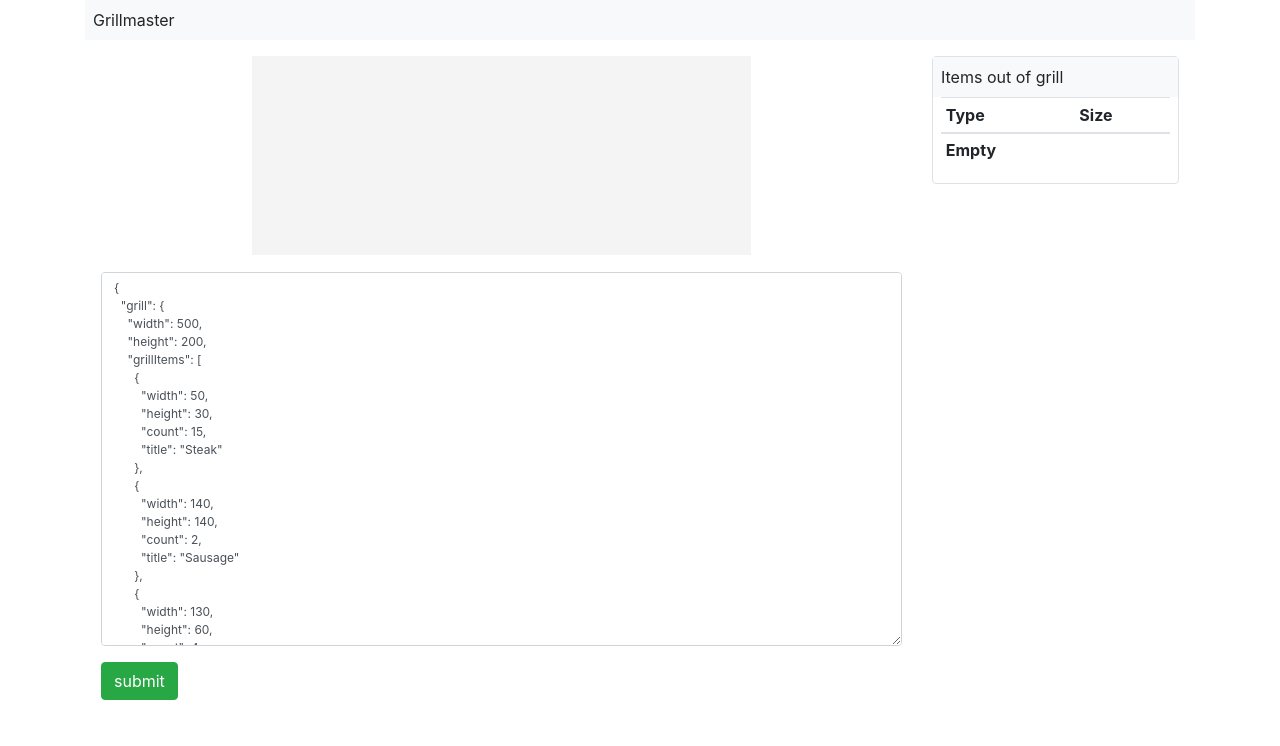
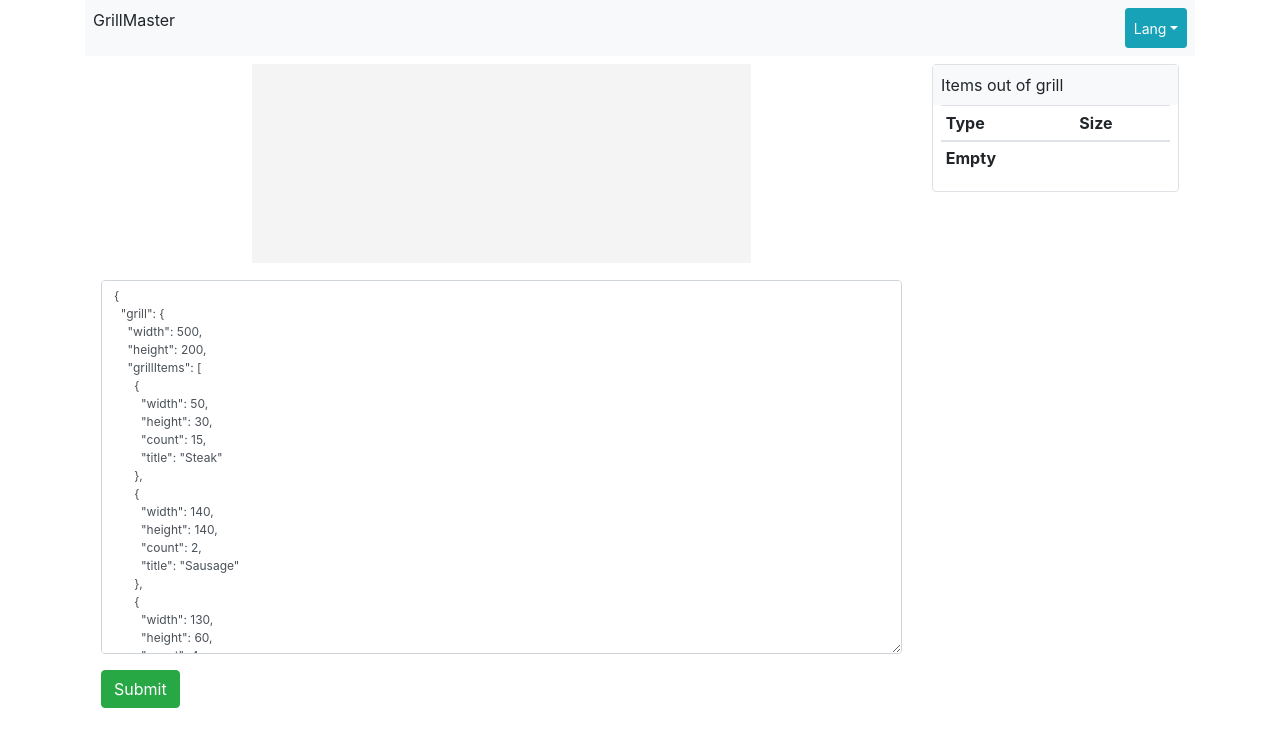
Before and after one commit to KoVaL0/Grillmaster, a Next.js app: page / in a window 1280 px wide. Shown: the top 746 px of the page. Built offline with nearby package versions, Linux system fonts and the light colour scheme.

Commit message:
Install react-i18-next and refactor code

```diff
--- /dev/null
+++ b/components/ButtonSelectLang.js
@@ -0,0 +1,43 @@
+import React from 'react';
+import { useTranslation } from 'react-i18next';
+import { toast } from 'react-toastify';
+
+const ButtonSelectLang = ({ show, setShow }) => {
+  const { t, i18n } = useTranslation();
+  const handlerBlur = () => {
+    setTimeout(() => {
+      setShow(false);
+    }, 100);
+  };
+
+  const handlerSelectLang = (lang) => {
+    i18n.changeLanguage(lang);
+    toast.success(t('Toast success'));
+  };
+
+  return (
+    <div className="btn-group p-2" role="group">
+      <button
+        id="btnGroupDrop1"
+        type="button"
+        className={`btn btn-sm btn-info dropdown-toggle ${show ? 'show' : null}`}
+        data-bs-toggle="dropdown"
+        aria-expanded={show}
+        onClick={() => setShow(!show)}
+        onBlur={() => handlerBlur()}
+      >
+        {t('Button language')}
+      </button>
+      <ul className={`dropdown-menu ${show ? 'show' : null}`} aria-labelledby="btnGroupDrop1">
+        <li>
+          <button type="button" className="dropdown-item" onClick={() => handlerSelectLang('en')}>English</button>
+        </li>
+        <li>
+          <button type="button" className="dropdown-item" onClick={() => handlerSelectLang('ru')}>Русский</button>
+        </li>
+      </ul>
+    </div>
+  );
+};
+
+export default ButtonSelectLang;
--- a/components/Header.js
+++ b/components/Header.js
@@ -1,11 +1,17 @@
-import React from 'react';
+import React, { useState } from 'react';
+import ButtonSelectLang from '@components/ButtonSelectLang';
 
-const Header = ({ title }) => (
-  <header className="bg-light">
-    <p className="p-2">
-      {title}
-    </p>
-  </header>
-);
+const Header = ({ title }) => {
+  const [show, setShow] = useState(false);
+
+  return (
+    <header className="bg-light d-flex justify-content-between mb-2">
+      <p className="p-2">
+        {title}
+      </p>
+      <ButtonSelectLang show={show} setShow={setShow} />
+    </header>
+  );
+};
 
 export default Header;
--- a/components/InputForm.js
+++ b/components/InputForm.js
@@ -1,8 +1,11 @@
 import React from 'react';
+import { useTranslation } from 'react-i18next';
 
 const InputForm = ({
   handlerSubmit, data, setData, loading,
-}) => (
+}) => {
+  const { t } = useTranslation();
+  return (
     <form onSubmit={(e) => handlerSubmit(e)}>
       <div className="form-group">
         <textarea
@@ -16,9 +19,10 @@ const InputForm = ({
         disabled={loading}
         type="submit"
         className="btn btn-success"
-      value={loading ? 'loading...' : 'submit'}
+        value={loading ? t('Button loading') : t('Button submit')}
       />
     </form>
   );
+};
 
 export default InputForm;
--- a/components/TableOutItems.js
+++ b/components/TableOutItems.js
@@ -1,16 +1,19 @@
 import React from 'react';
+import { useTranslation } from 'react-i18next';
 
-const TableOutItems = ({ outItems }) => (
+const TableOutItems = ({ outItems }) => {
+  const { t } = useTranslation();
+  return (
     <div className="border rounded">
       <p className="bg-light p-2 m-0">
-      Items out of grill
+        {t('Items out')}
       </p>
       <div className="px-2">
         <table className="table table-sm">
           <thead>
             <tr>
-            <th scope="col">Type</th>
-            <th scope="col">Size</th>
+              <th scope="col">{t('Type item')}</th>
+              <th scope="col">{t('Size item')}</th>
             </tr>
           </thead>
           <tbody>
@@ -27,7 +30,7 @@ const TableOutItems = ({ outItems }) => (
             ) : (
               <tr>
                 <th>
-                Empty
+                  {t('Empty item')}
                 </th>
               </tr>
             )
@@ -37,5 +40,6 @@ const TableOutItems = ({ outItems }) => (
       </div>
     </div>
   );
+};
 
 export default TableOutItems;
--- /dev/null
+++ b/helper/index.js
@@ -0,0 +1,16 @@
+export default class Rect {
+  constructor(x, y, w, h) {
+    this.x = x;
+    this.y = y;
+    this.w = w;
+    this.h = h;
+  }
+
+  sameSizeAs(other) {
+    return this.w === other.w && this.h === other.h;
+  }
+
+  fitsIn(outer) {
+    return outer.w >= this.w && outer.h >= this.h;
+  }
+}
--- /dev/null
+++ b/i18n.js
@@ -0,0 +1,46 @@
+import i18n from 'i18next';
+import { initReactI18next } from 'react-i18next';
+
+const resources = {
+  en: {
+    translation: {
+      'Header title': 'GrillMaster',
+      'Button language': 'Lang',
+      'Button submit': 'Submit',
+      'Button loading': 'loading...',
+      'Items out': 'Items out of grill',
+      'Type item': 'Type',
+      'Size item': 'Size',
+      'Empty item': 'Empty',
+      'Toast success': 'Success!',
+    },
+  },
+  ru: {
+    translation: {
+      'Header title': 'МастерГриль',
+      'Button language': 'Язык',
+      'Button submit': 'Отправить',
+      'Button loading': 'Загрузка...',
+      'Items out': 'Предметы не в гриле',
+      'Type item': 'Тип',
+      'Size item': 'Размер',
+      'Empty item': 'Пусто',
+      'Toast success': 'Успех!',
+    },
+  },
+};
+
+i18n
+  .use(initReactI18next)
+  .init({
+    resources,
+    lng: 'en',
+
+    keySeparator: false,
+
+    interpolation: {
+      escapeValue: false,
+    },
+  });
+
+export default i18n;
--- a/package.json
+++ b/package.json
@@ -10,10 +10,12 @@
   "dependencies": {
     "bootstrap": "^4.6.0",
     "eslint-plugin-jsx-a11y": "^6.4.1",
+    "i18next": "^20.2.2",
     "next": "^10.0.0",
     "prop-types": "^15.7.2",
     "react": "17.0.1",
     "react-dom": "17.0.1",
+    "react-i18next": "^11.8.15",
     "react-redux": "^7.2.4",
     "react-toastify": "^7.0.4",
     "redux": "^4.1.0",
@@ -25,6 +27,8 @@
     "babel-eslint": "^10.1.0",
     "eslint": "^7.25.0",
     "eslint-config-airbnb": "^18.2.1",
+    "eslint-import-resolver-alias": "^1.1.2",
+    "eslint-plugin-import": "^2.22.1",
     "eslint-plugin-react": "^7.23.2",
     "eslint-plugin-react-hooks": "^4.2.0"
   }
--- a/pages/_app.js
+++ b/pages/_app.js
@@ -2,7 +2,8 @@ import React from 'react';
 import '../index.css';
 import 'bootstrap/dist/css/bootstrap.min.css';
 import { Provider } from 'react-redux';
-import useStore from '../redux/store';
+import useStore from '@redux/store';
+import '../i18n';
 
 export default function App({ Component, pageProps }) {
   const store = useStore(pageProps.initialReduxState);
--- a/pages/api/placingItems.js
+++ b/pages/api/placingItems.js
@@ -1,19 +1,7 @@
-function Rect(x, y, w, h) {
-  this.x = x;
-  this.y = y;
-  this.w = w;
-  this.h = h;
-}
+import Rect from '../../helper/index';
 
-Rect.prototype.same_size_as = function (other) {
-  return this.w === other.w && this.h === other.h;
-};
-
-Rect.prototype.fits_in = function (outer) {
-  return outer.w >= this.w && outer.h >= this.h;
-};
-
-function Node() {
+class Node {
+  constructor() {
     this.rect = null;
     this.filled = false;
     this.maxY = 0;
@@ -21,8 +9,24 @@ function Node() {
     this.x = 0;
   }
 
-Node.prototype.insert_rect = function (rect, prevRect) {
+  insertRect(rect, prevRect) {
     let newRect = new Rect(0, 0, rect.w, rect.h);
+
+    if (this.filled) return null;
+
+    if (!newRect.fitsIn(this.rect)) {
+      return null;
+    }
+
+    if (newRect.sameSizeAs(this.rect)) {
+      this.filled = true;
+      return this;
+    }
+
+    if (newRect.h > this.maxY) {
+      this.maxY = newRect.h;
+    }
+
     const findSpace = () => {
       if (this.rect.w - this.x >= newRect.w) {
         newRect.x = this.x;
@@ -38,19 +42,6 @@ Node.prototype.insert_rect = function (rect, prevRect) {
       } else newRect = null;
     };
 
-  if (this.filled) return null;
-
-  if (!newRect.fits_in(this.rect)) { return null; }
-
-  if (newRect.same_size_as(this.rect)) {
-    this.filled = true;
-    return this;
-  }
-
-  if (newRect.h > this.maxY) {
-    this.maxY = newRect.h;
-  }
-
     if (prevRect) {
       findSpace();
     } else if (this.x !== 0 && this.y !== 0) {
@@ -63,7 +54,8 @@ Node.prototype.insert_rect = function (rect, prevRect) {
     }
 
     return newRect;
-};
+  }
+}
 
 export default function placingItems(req, res) {
   const { grill } = JSON.parse(req.body);
@@ -71,8 +63,6 @@ export default function placingItems(req, res) {
   const Bag = [];
   const outBag = [];
   let node;
-
-  // creating list grill all items
   grill.grillItems.forEach((item) => {
     for (let i = 0; i < item.count; i += 1) {
       items.push(item);
@@ -86,7 +76,7 @@ export default function placingItems(req, res) {
 
   items.forEach((item, id) => {
     const rect = new Rect(0, 0, item.width, item.height);
-    node = startNode.insert_rect(rect, node);
+    node = startNode.insertRect(rect, node);
     if (node) {
       Bag.push({
         ...item, x: node.x, y: node.y, id,
--- a/pages/index.js
+++ b/pages/index.js
@@ -8,11 +8,13 @@ import Header from '@components/Header';
 import { placingItems, setNewData } from '@redux/actions';
 import { ToastContainer } from 'react-toastify';
 import 'react-toastify/dist/ReactToastify.css';
+import { useTranslation } from 'react-i18next';
 
 export default function Home() {
   const [data, setData] = useState(JSON.stringify(sampleDate, null, 2));
   const dispatch = useDispatch();
   const state = useSelector((store) => store.data);
+  const { t } = useTranslation();
 
   function handlerSubmit(e) {
     e.preventDefault();
@@ -22,7 +24,7 @@ export default function Home() {
 
   return (
     <div className="container">
-      <Header title="Grillmaster" />
+      <Header title={t('Header title')} />
       <div className="row px-3">
         <div className="col">
           <div className="d-flex mb-3 justify-content-center">
@@ -46,7 +48,6 @@ export default function Home() {
         autoClose={2000}
         hideProgressBar={false}
         closeOnClick
-        draggable
       />
     </div>
   );
--- a/redux/actions.js
+++ b/redux/actions.js
@@ -1,9 +1,7 @@
 import { createActions } from 'redux-actions';
 import { toast } from 'react-toastify';
 
-export const {
-  setNewData, itemsIsLoading, addCalcResult, setError,
-} = createActions({
+export const { setNewData, itemsIsLoading, addCalcResult } = createActions({
   SET_NEW_DATA: (data) => data,
   ITEMS_IS_LOADING: (bool) => bool,
   ADD_CALC_RESULT: (data) => ({ ...data }),
@@ -22,7 +20,7 @@ export const placingItems = (url, payload) => async (dispatch) => {
     const data = await res.json();
     dispatch(addCalcResult(data));
     dispatch(itemsIsLoading(false));
-    toast.success('Success!');
+    toast.success(('Success!'));
   } catch (e) {
     toast.error('Error fetch');
   }
--- a/redux/reducers.js
+++ b/redux/reducers.js
@@ -1,6 +1,11 @@
 import { combineReducers } from 'redux';
 import { handleActions } from 'redux-actions';
 import sampleData from '@public/sample-data.json';
+
+const initialState = {
+  ...sampleData,
+  loading: false,
+};
 
 const dataReducer = handleActions({
   SET_NEW_DATA: (state, action) => (action.payload),
@@ -8,7 +13,7 @@ const dataReducer = handleActions({
     ...state, Bag: action.payload.Bag, outBag: action.payload.outBag,
   }),
   ITEMS_IS_LOADING: (state, action) => ({ ...state, loading: action.payload }),
-}, sampleData);
+}, initialState);
 
 const reducers = {
   data: dataReducer,
```
Also changed, not shown: 1 other file (tests, documents, lock files or other folders). Lines whose indentation alone changed are shown as unchanged.
